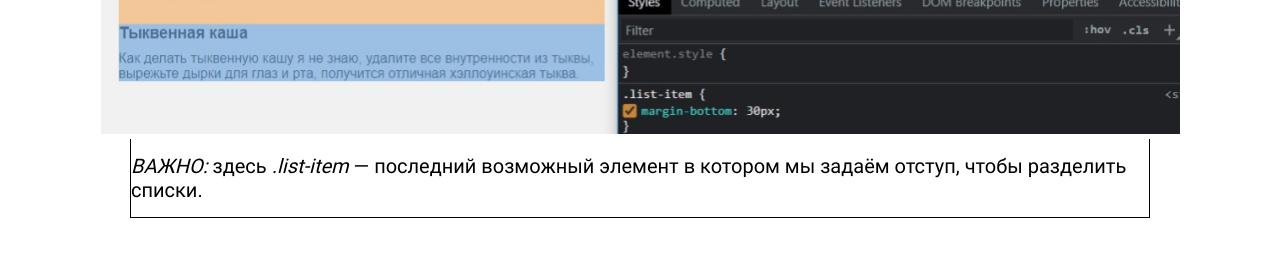
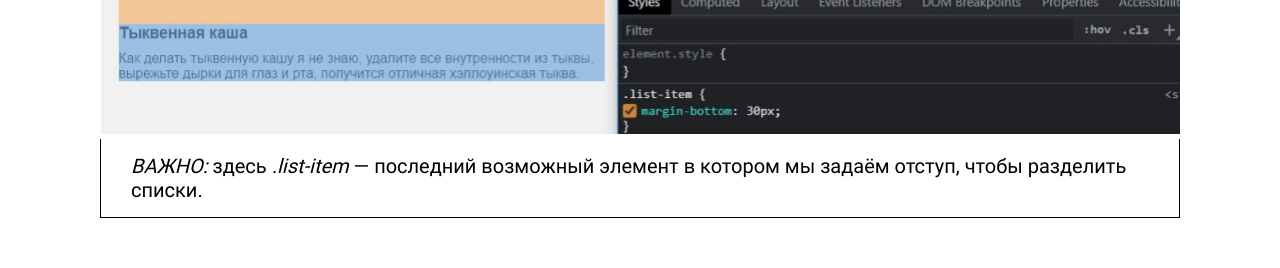
Before and after one commit to Le5ya/indentation, a plain HTML site: page index.html in a window 1280 px wide. Shown: the part 3220-3488 px from the top of the page. Drawn offline with Linux system fonts and the light colour scheme.

Commit message:
fixing width and padding

```diff
--- a/style/rules.css
+++ b/style/rules.css
@@ -41,13 +41,13 @@
 }
 .image__title {
   text-align: left;
-  max-width: 1140px;
+  width: 100%;
   margin-bottom: 30px;
 }
 .image__title_under {
   display: inline-block;
-  width: 1020px;
-  padding: 15px 0;
+  width: 100%;
+  padding: 15px 30px;
   border: 1px solid #000;
   border-top: none;
 }
```
Also changed, not shown: index.html (+1 -1 lines).
